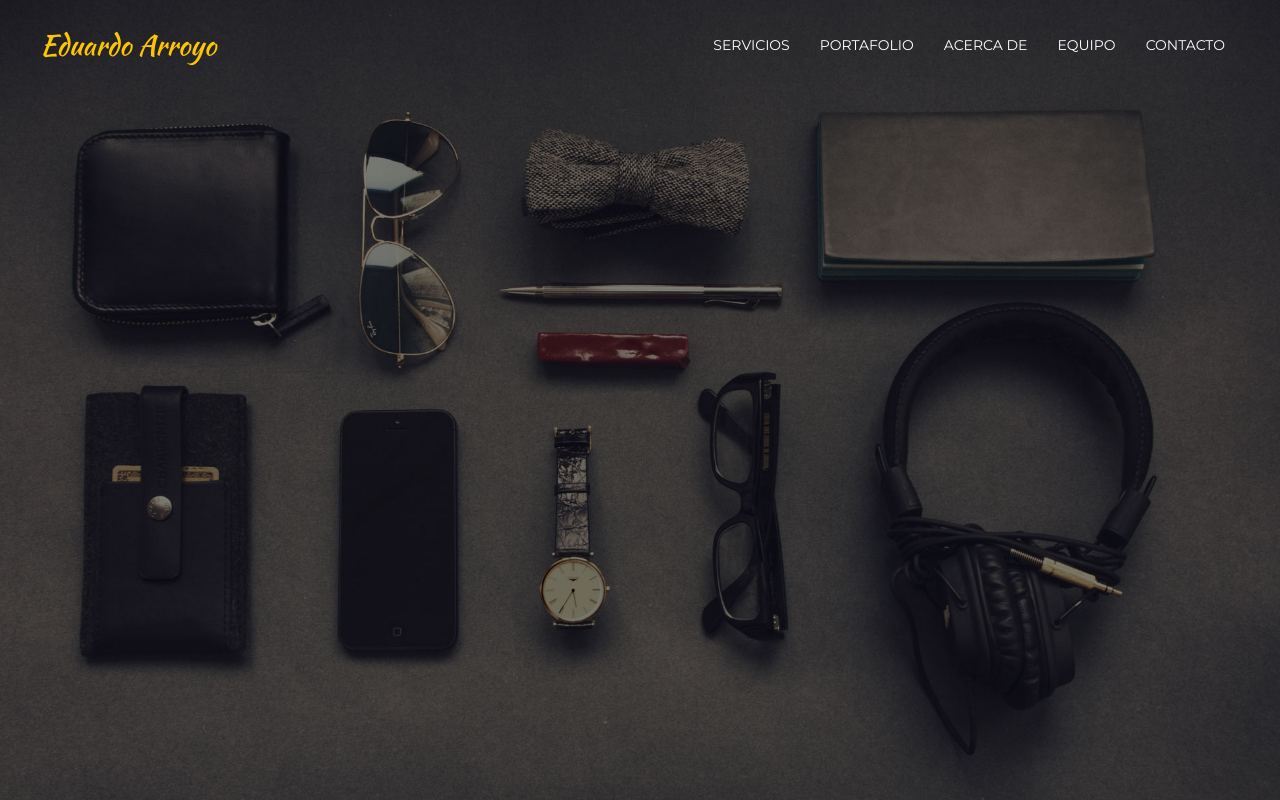
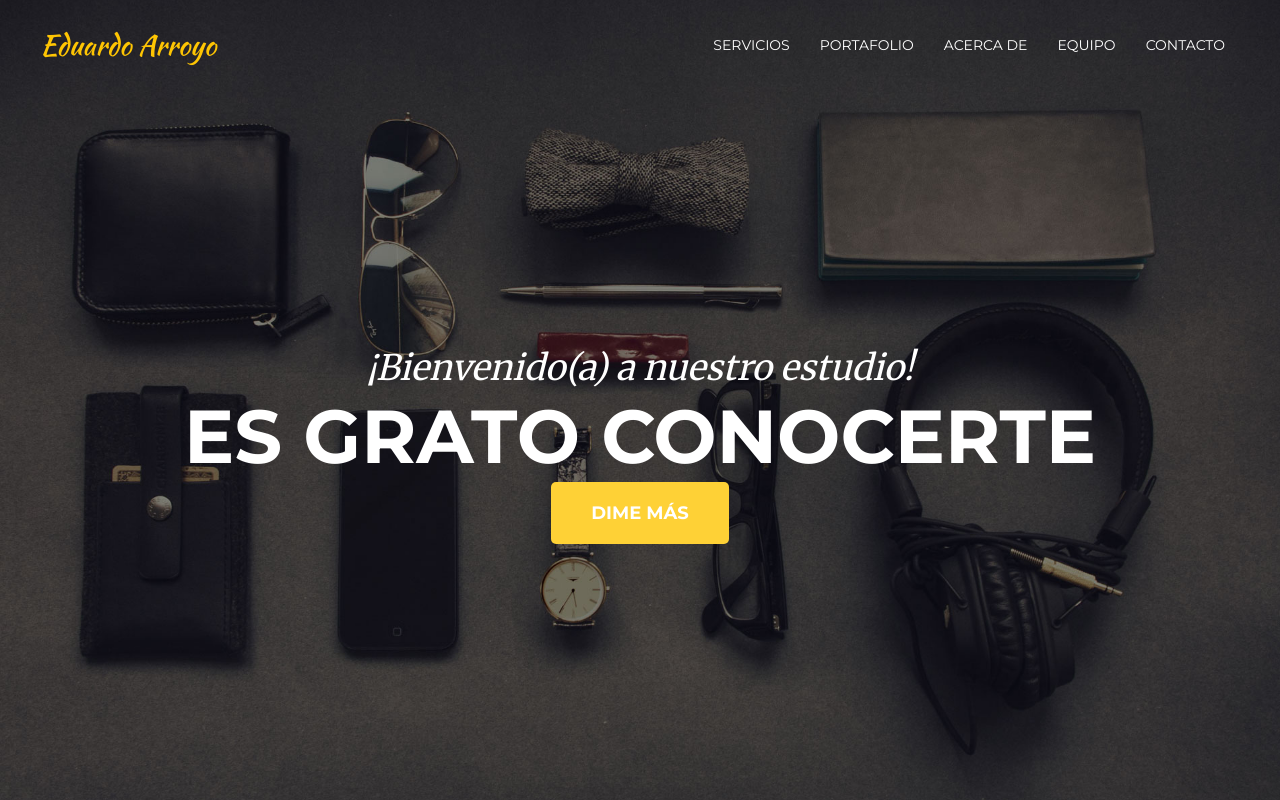
Before and after one commit to Eduarrb/DW2021-3, a PHP site: page / in a window 1280 px wide. Run offline with PHP 8.4, Linux system fonts and the light colour scheme.

Commit message:
bienvenida

```diff
--- a/01_HTML_CSS/06 agencia/css/estilos.css
+++ b/01_HTML_CSS/06 agencia/css/estilos.css
@@ -32,6 +32,26 @@ font-family: 'Roboto Slab', serif;
   margin-right: auto;
 }
 
+.btn {
+  display: inline-block;
+  font-family: "Montserrat", sans-serif;
+  font-size: 1.8rem;
+  text-transform: uppercase;
+  font-weight: 700;
+  padding: 2rem 4rem;
+  border-radius: 0.5rem;
+}
+
+.btn-amarillo {
+  background-color: #fed136;
+  color: white;
+  transition: all 0.3s;
+}
+.btn-amarillo:hover {
+  background-color: #fbc204;
+  transition: all 0.3s;
+}
+
 .header {
   background-image: url(../img/header-bg.jpg);
   background-position: center;
@@ -45,6 +65,7 @@ font-family: 'Roboto Slab', serif;
   display: flex;
   justify-content: space-between;
   align-items: center;
+  height: 100%;
 }
 .header__nav__contenedor--logo {
   color: #fec503;
@@ -70,5 +91,22 @@ font-family: 'Roboto Slab', serif;
   color: #fec503;
   transition: all 0.3s;
 }
+.header__bienvenida {
+  text-align: center;
+  color: white;
+  height: calc(100% - 9rem);
+  display: flex;
+  align-items: center;
+}
+.header__bienvenida__contenedor--subtitulo {
+  font-family: "Merriweather", serif;
+  font-size: 3.5rem;
+  font-style: italic;
+}
+.header__bienvenida__contenedor--titulo {
+  font-family: "Montserrat", sans-serif;
+  font-size: 7.5rem;
+  text-transform: uppercase;
+}
 
 /*# sourceMappingURL=estilos.css.map */
--- a/01_HTML_CSS/06 agencia/index.html
+++ b/01_HTML_CSS/06 agencia/index.html
@@ -37,6 +37,19 @@
                 </ul>
             </div>
         </nav>
+        <div class="header__bienvenida">
+            <div class="header__bienvenida__contenedor contenedor">
+                <p class="header__bienvenida__contenedor--subtitulo">
+                    ¡Bienvenido(a) a nuestro estudio!
+                </p>
+                <h2 class="header__bienvenida__contenedor--titulo">
+                    es grato conocerte
+                </h2>
+                <a href="#" class="header__bienvenida__contenedor--btn btn btn-amarillo">
+                    dime más
+                </a>
+            </div>
+        </div>
     </header>
 </body>
 </html>
```
Also changed, not shown: 01_HTML_CSS/06 agencia/sass/base/_constantes.scss (+22 -0 lines), 01_HTML_CSS/06 agencia/sass/modules/_header.scss (+24 -0 lines), 1 other file.
